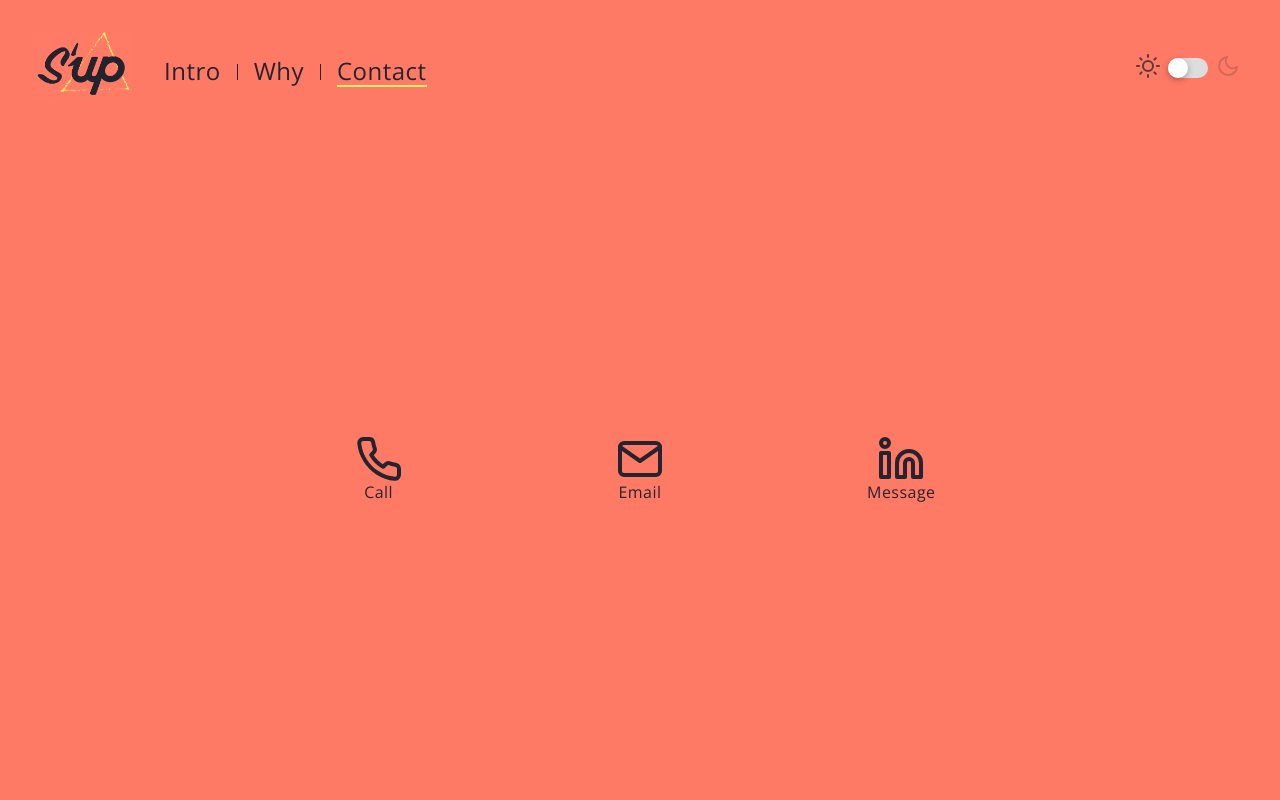
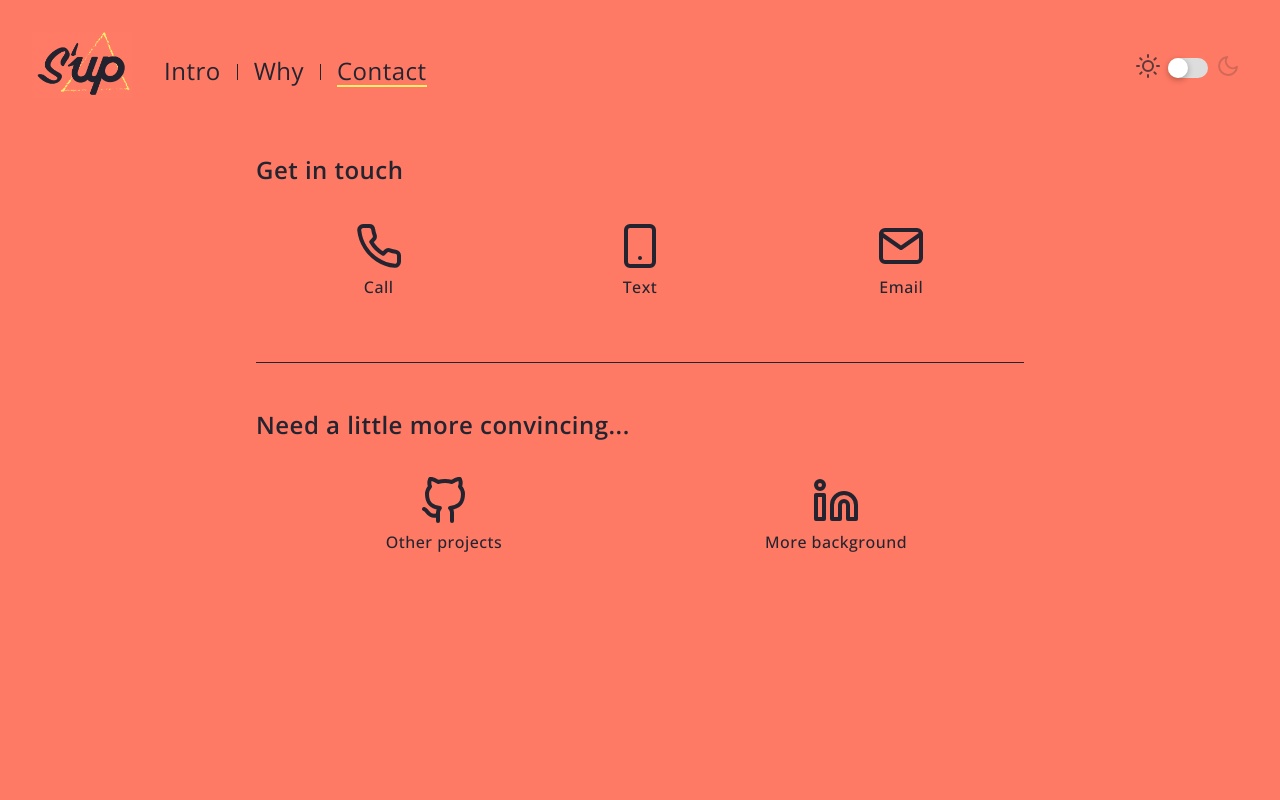
Before and after one commit to dijonmusters/sup-bank, a Gatsby site: page /contact in a window 1280 px wide. Built offline with nearby package versions, Linux system fonts and the light colour scheme; Gatsby itself is replaced by a stand-in of ours.

Commit message:
add further convincing to contact page

```diff
--- /dev/null
+++ b/src/components/ContactMe.js
@@ -0,0 +1,18 @@
+import React from 'react'
+import Divider from './styled/Divider'
+import ContactPanel from './ContactPanel'
+import { Container } from './ContactMe.style'
+import { contacts, furtherConvincing } from '../data/contacts'
+
+const ContactMe = () => (
+  <Container>
+    <ContactPanel heading="Get in touch" contacts={contacts} />
+    <Divider />
+    <ContactPanel
+      heading="Need a little more convincing..."
+      contacts={furtherConvincing}
+    />
+  </Container>
+)
+
+export default ContactMe
--- /dev/null
+++ b/src/components/ContactMe.style.js
@@ -0,0 +1,6 @@
+import styled from 'styled-components'
+
+export const Container = styled.div`
+  flex: 1;
+  display: block;
+`
--- a/src/components/ContactPanel.js
+++ b/src/components/ContactPanel.js
@@ -1,57 +1,18 @@
 import React from 'react'
-import styled from 'styled-components'
-import { Phone, Mail, Linkedin } from 'react-feather'
-import Link from './styled/Link'
+import { Contact, Panel, Row, Title, Heading } from './ContactPanel.style'
 
-const Panel = styled.div`
-  flex: 1;
-  display: flex;
-  justify-content: space-around;
-  align-items: center;
-`
+const renderContact = ({ title, url, icon }) => (
+  <Contact href={url}>
+    {icon}
+    {title && <Title>{title}</Title>}
+  </Contact>
+)
 
-const Contact = styled(Link)`
-  flex: 1;
-  display: flex;
-  flex-direction: column;
-  align-items: center;
-  text-align: center;
-  padding: 4rem 0;
-  margin-left: 0.5rem;
-  margin-right: 0.5rem;
-  color: ${({ theme }) => theme.text};
-  border: 2px solid transparent;
-
-  &:hover {
-    border: 2px solid ${({ theme }) => theme.highlight};
-  }
-
-  &:first-child {
-    margin-left: 0;
-  }
-
-  &:last-child {
-    margin-right: 0;
-  }
-`
-
-const ContactPanel = () => {
-  return (
-    <Panel>
-      <Contact href="tel:0401045624">
-        <Phone size="3rem" />
-        <span>Call</span>
-      </Contact>
-      <Contact href="mailto:jonathon.d.meyers@gmail.com">
-        <Mail size="3rem" />
-        <span>Email</span>
-      </Contact>
-      <Contact href="https://www.linkedin.com/in/jon-meyers/">
-        <Linkedin size="3rem" />
-        <span>Message</span>
-      </Contact>
-    </Panel>
-  )
-}
+const ContactPanel = ({ heading, contacts }) => (
+  <Panel>
+    <Heading>{heading}</Heading>
+    <Row>{contacts.map(renderContact)}</Row>
+  </Panel>
+)
 
 export default ContactPanel
--- /dev/null
+++ b/src/components/ContactPanel.style.js
@@ -0,0 +1,47 @@
+import styled from 'styled-components'
+import Link from './styled/Link'
+
+export const Panel = styled.div`
+  flex: 1;
+`
+
+export const Row = styled.div`
+  flex: 1;
+  display: flex;
+  justify-content: space-around;
+  align-items: center;
+`
+
+export const Contact = styled(Link)`
+  flex: 1;
+  display: flex;
+  flex-direction: column;
+  align-items: center;
+  text-align: center;
+  padding: 1rem 0;
+  margin-left: 0.5rem;
+  margin-right: 0.5rem;
+  color: ${({ theme }) => theme.text};
+  border: 2px solid transparent;
+
+  &:hover {
+    border: 2px solid ${({ theme }) => theme.highlight};
+  }
+
+  &:first-child {
+    margin-left: 0;
+  }
+
+  &:last-child {
+    margin-right: 0;
+  }
+`
+
+export const Title = styled.span`
+  margin-top: 0.5rem;
+  font-weight: 500;
+`
+
+export const Heading = styled.h2`
+  font-weight: 600;
+`
--- /dev/null
+++ b/src/components/styled/Divider.js
@@ -0,0 +1,8 @@
+import styled from 'styled-components'
+
+const Divider = styled.div`
+  border-bottom: 1px solid ${({ theme }) => theme.separator};
+  margin: 3rem 0;
+`
+
+export default Divider
--- /dev/null
+++ b/src/data/contacts.js
@@ -0,0 +1,33 @@
+import React from 'react'
+import { Phone, Mail, Linkedin, GitHub, Smartphone } from 'react-feather'
+
+export const furtherConvincing = [
+  {
+    title: 'Other projects',
+    url: 'https://www.github.com/dijonmusters',
+    icon: <GitHub size="3rem" />,
+  },
+  {
+    title: 'More background',
+    url: 'https://www.linkedin.com/in/jon-meyers/',
+    icon: <Linkedin size="3rem" />,
+  },
+]
+
+export const contacts = [
+  {
+    title: 'Call',
+    url: 'tel:0401045624',
+    icon: <Phone size="3rem" />,
+  },
+  {
+    title: 'Text',
+    url: 'sms:0401045624',
+    icon: <Smartphone size="3rem" />,
+  },
+  {
+    title: 'Email',
+    url: 'mailto:jonathon.d.meyers@gmail.com',
+    icon: <Mail size="3rem" />,
+  },
+]
--- a/src/pages/contact.js
+++ b/src/pages/contact.js
@@ -1,6 +1,6 @@
 import React from 'react'
 import { Helmet } from 'react-helmet'
-import ContactPanel from '../components/ContactPanel'
+import ContactMe from '../components/ContactMe'
 import Page from '../components/styled/Page'
 
 const Contact = () => (
@@ -9,7 +9,7 @@ const Contact = () => (
       <title>Sup Bank - Contact</title>
     </Helmet>
     <Page>
-      <ContactPanel />
+      <ContactMe />
     </Page>
   </>
 )
```
